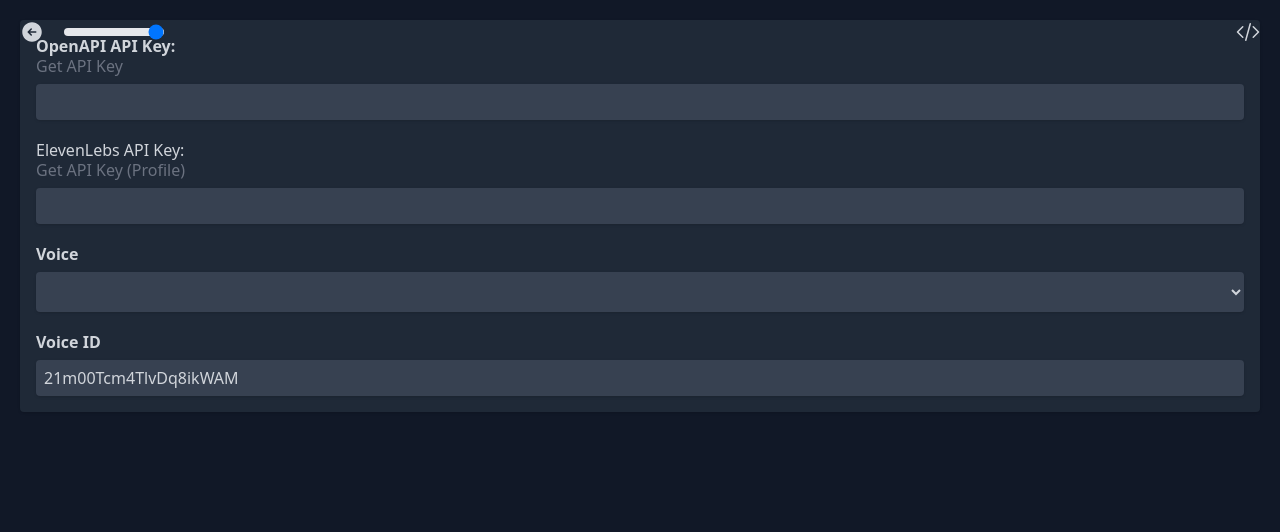
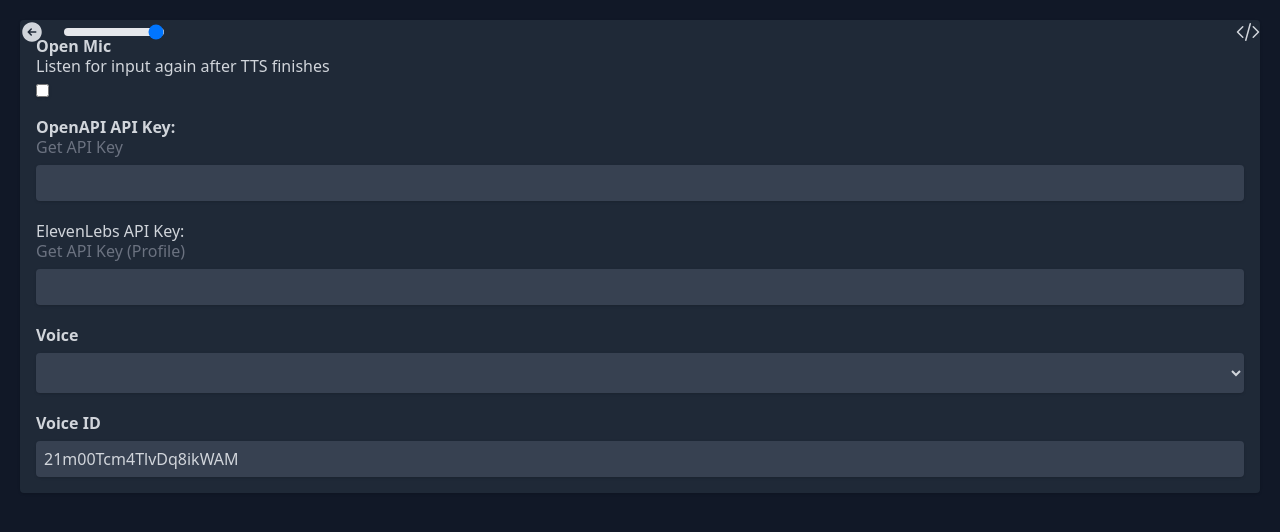
Before and after one commit to gempir/gptchat, a Next.js app: page /config in a window 1280 px wide. Shown: the top 532 px of the page. Built offline with nearby package versions, Linux system fonts and the light colour scheme.

Commit message:
better continous

```diff
--- a/src/components/ConfigPage.tsx
+++ b/src/components/ConfigPage.tsx
@@ -6,6 +6,9 @@
 import { VolumeSlider } from "./VolumeSlider";
 
 export default function ConfigPage() {
+    const openMic = useStore(state => state.openMic);
+    const setOpenMic = useStore(state => state.setOpenMic);
+
     const openAiApiKey = useStore(state => state.openAiApiKey);
     const setOpenAiApiKey = useStore(state => state.setOpenAiApiKey);
 
@@ -25,6 +28,15 @@
             <VolumeSlider />
             <div className="p-5 container mx-auto">
                 <div className="p-4 bg-gray-800 rounded shadow min-w-[400px]">
+                    <label>
+                        <strong>Open Mic</strong>
+                        <br />
+                        <label className="cursor-pointer">
+                            <span className="select-none">Listen for input again after TTS finishes</span>
+                            <input className="block truncate form-input border-none bg-gray-700 mt-2 p-2 rounded shadow" type="checkbox" onChange={e => setOpenMic(e.currentTarget.checked)} checked={openMic} />
+                        </label>
+                    </label>
+                    <br />
                     <label>
                         <strong>OpenAPI API Key:</strong>
                         <br />
--- a/src/components/GptPage.tsx
+++ b/src/components/GptPage.tsx
@@ -6,40 +6,61 @@
 import { useGpt } from "../hooks/useGpt";
 import { useElevenLabsApi } from "../hooks/useElevenLabs";
 import { VolumeSlider } from "./VolumeSlider";
+import { useStore } from "../store";
+import { ResultType } from "react-hook-speech-to-text";
 
 export default function GptPage() {
     const formRef = useRef<HTMLFormElement>(null);
+    const openMic = useStore(state => state.openMic);
     const [input, setInput] = useState<string>("");
+    const timeoutRef = useRef<ReturnType<typeof setTimeout>>();
 
     const {
         error,
         interimResult,
         isRecording,
         results,
+        setResults,
         startSpeechToText,
         stopSpeechToText,
     } = useSpeechToText({
-        continuous: false,
+        continuous: openMic,
         useLegacyResults: false,
     });
-    const handleOnEnded = (textId: string) => {
-        if (!isRecording) {
-            // startSpeechToText();
+    const { makeSound, sounds, stopSound } = useElevenLabsApi(() => {
+        if (openMic) {
+            startSpeechToText().catch();
         }
-    };
-    const { makeSound, sounds, stopSound } = useElevenLabsApi(handleOnEnded);
+    });
 
     const { makeRequest, messages, loading } = useGpt();
 
     useEffect(() => {
+        if (timeoutRef.current) {
+            clearTimeout(timeoutRef.current);
+        }
+
+        let inputVal = results.map(result => (result as ResultType).transcript).join(" ");
+        inputVal = inputVal.trim();
         if (interimResult) {
-            setInput(interimResult);
+            inputVal += ` ${interimResult}`;
         }
-    }, [interimResult]);
+
+        if (inputVal.trim()) {
+            setInput(inputVal);
+        }
+    }, [interimResult, results]);
 
     useEffect(() => {
         if (results.length > 0) {
-            handleSubmit();
+            if (timeoutRef.current) {
+                clearTimeout(timeoutRef.current);
+            }
+
+            timeoutRef.current = setTimeout(() => {
+                console.log(results);
+                handleSubmit(undefined, results.map(result => (result as ResultType).transcript).join(" "));
+            }, 3000);
         }
         // eslint-disable-next-line react-hooks/exhaustive-deps
     }, [results]);
@@ -59,8 +80,11 @@
             text = prompt;
         }
 
+        setResults([]);
         setInput("");
-        stopSpeechToText();
+        try {
+            stopSpeechToText()
+        } catch (e) { }
         makeRequest(text).then(chatMsg => makeSound(chatMsg?.content, chatMsg?.content));
     };
 
--- a/src/hooks/useElevenLabs.ts
+++ b/src/hooks/useElevenLabs.ts
@@ -47,7 +47,7 @@
     return voices;
 }
 
-export function useElevenLabsApi(onEnded: (textId: string) => void): Return {
+export function useElevenLabsApi(onEnded?: (textId: string) => void): Return {
     const elevenLabsVoiceId = useStore(state => state.elevenLabsVoiceId);
     const elevenLabsApiKey = useStore(state => state.elevenLabsApiKey);
     const gain = useStore(state => state.gain);
@@ -101,7 +101,9 @@
                 mediaSource.onended = () => {
                     mediaSource.disconnect();
                     actions.remove(textId);
-                    onEnded(textId);
+                    if (onEnded) {
+                        onEnded(textId);
+                    }
                 }
                 mediaSource.start();
             })
@@ -116,7 +118,9 @@
             sound.audio.stop();
             sound.audio.disconnect();
             actions.remove(textId);
-            onEnded(textId);
+            if (onEnded) {
+                onEnded(textId);
+            }
         }
     }
 
--- a/src/store.ts
+++ b/src/store.ts
@@ -6,10 +6,12 @@
     elevenLabsApiKey?: string
     elevenLabsVoiceId?: string
     gain: number,
+    openMic: boolean,
     setOpenAiApiKey: (key: string) => void
     setElevenLabsApiKey: (key: string) => void
     setElevenLabsVoiceId: (id: string) => void
     setGain: (gain: number) => void
+    setOpenMic: (openMic: boolean) => void
 }
 
 export const useStore = create<Store>()(
@@ -21,10 +23,12 @@
                     elevenLabsApiKey: undefined,
                     elevenLabsVoiceId: "21m00Tcm4TlvDq8ikWAM",
                     gain: 100,
+                    openMic: false,
                     setOpenAiApiKey: (key: string) => set({ openAiApiKey: key }),
                     setElevenLabsApiKey: (key: string) => set({ elevenLabsApiKey: key }),
                     setElevenLabsVoiceId: (id: string) => set({ elevenLabsVoiceId: id }),
                     setGain: (gain: number) => set({ gain }),
+                    setOpenMic: (openMic: boolean) => set({ openMic }),
                 }
             ),
             {
```
